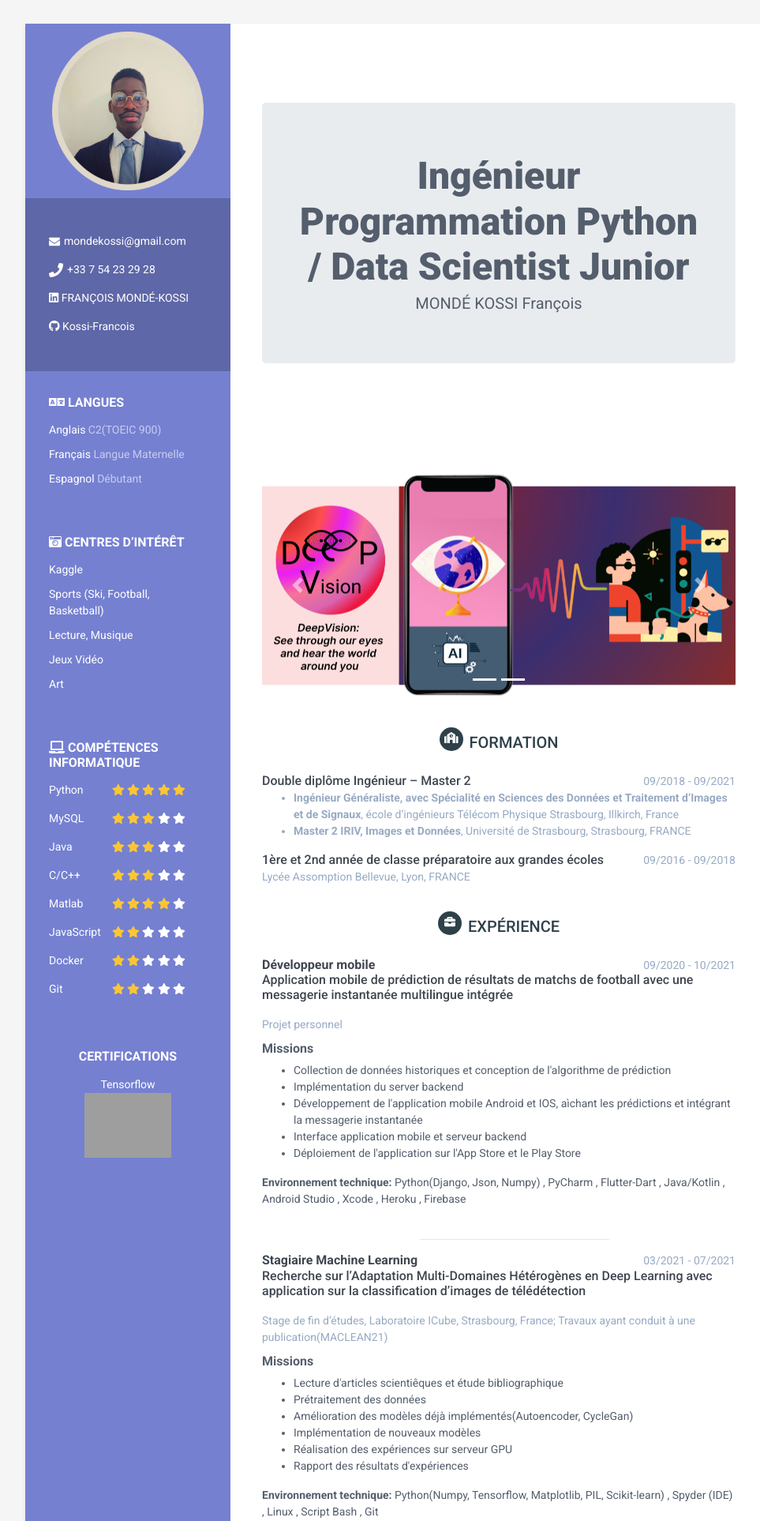
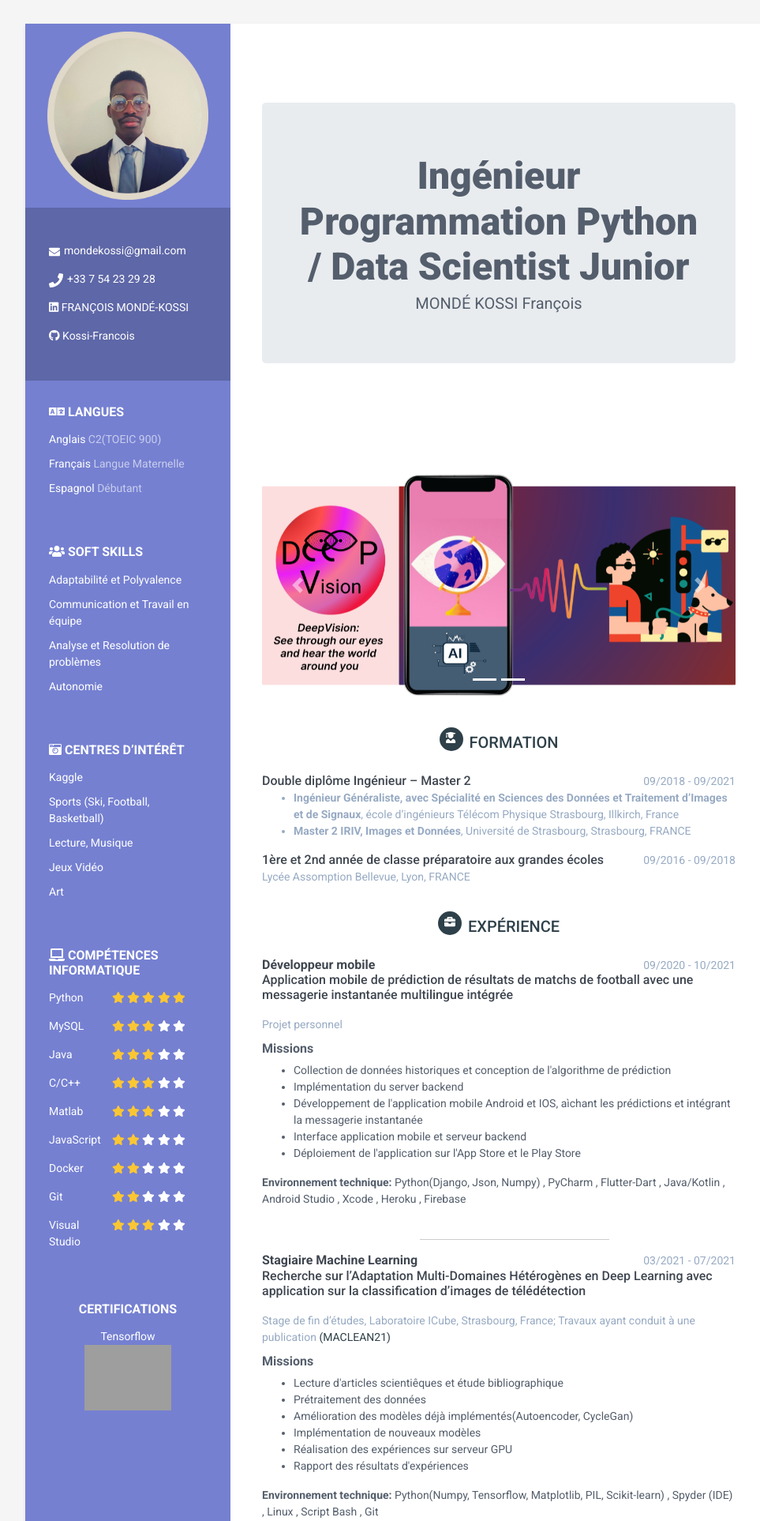
Before and after one commit to Kossi-Francois/alpheenProject, a Flask app: page /cv in a window 1280 px wide. Shown: the top 1926 px of the page at 79% size, without its empty margins (128-1091 px from the left). Run offline with Flask 2, Linux system fonts and the light colour scheme; some libraries are stand-ins or nearby versions; grey boxes are pictures that could not be loaded.

Commit message:
fix cv06

```diff
--- a/app.py
+++ b/app.py
@@ -86,3 +86,7 @@ if __name__ == '__main__':
 #                     </div><!--//meta-->
 #                 </div><!--//item-->
 #             </section><!--//education-container-->
+
+
+
+#<i class="fas fa-school">
--- a/static/styles/myCVStyle.css
+++ b/static/styles/myCVStyle.css
@@ -368,7 +368,7 @@ hr {
   margin-top: 1rem;
   margin-bottom: 1rem;
   border: 0;
-  border-top: 1px solid rgba(0, 0, 0, 0.1);
+  border-top: 1px solid rgba(0, 0, 0, 0.2);
 }
 
 
--- a/templates/myCV.html
+++ b/templates/myCV.html
@@ -38,7 +38,7 @@
 
             <div class="profilecontainer">
               <div class="img-profile-container">
-                <img src="/static/images/cv_profil_img.png" alt=""  width="80%">
+                <img src="/static/images/cv_profil_img.png" alt=""  width="85%">
               </div>
             </div><!--//profile-container-->
 
@@ -63,6 +63,16 @@
                     <li>Anglais <span class="lang-desc">C2(TOEIC 900)</span></li>
                     <li>Français <span class="lang-desc">Langue Maternelle</span></li>
                     <li>Espagnol <span class="lang-desc">Débutant</span></li>
+                </ul>
+            </div><!--//interests-->
+
+            <div class="softskills-container container-block">
+                <h2 class="container-block-title"><i class="fas fa-users"></i> Soft Skills</h2>
+                <ul class="list-unstyled interests-list">
+                    <li>Adaptabilité et Polyvalence</li>
+                    <li>Communication et Travail en équipe</li>
+                    <li>Analyse et Resolution de problèmes</li>
+                    <li>Autonomie</li>
                 </ul>
             </div><!--//interests-->
 
@@ -141,7 +151,7 @@
                           <i class="fa fa-star rating-color"></i>
                           <i class="fa fa-star rating-color"></i>
                           <i class="fa fa-star rating-color"></i>
-                          <i class="fa fa-star rating-color"></i>
+                          <i class="fa fa-star "></i>
                           <i class="fa fa-star"></i>
                        </div>
                   </div><!--//item-->
@@ -187,6 +197,18 @@
                   </div><!--//item-->
 
 
+                  <!--item-->
+                  <div class="item">
+                    <div class="level-title">Visual Studio</div>
+                        <div class="ratings">
+                          <i class="fa fa-star rating-color"></i>
+                          <i class="fa fa-star rating-color"></i>
+                          <i class="fa fa-star rating-color"></i>
+                          <i class="fa fa-star "></i>
+                          <i class="fa fa-star"></i>
+                       </div>
+                  </div><!--//item-->
+
                   <!--********skillset *********-->
 
               </div>
@@ -208,6 +230,8 @@
         </div><!--//sidebar-wrapper-->
 
         <div class="main-wrapper">
+
+
             <section class="section headline-section">
               <div class="jumbotron">
                     <div class="container">
@@ -278,7 +302,7 @@
 
 
             <section class="section education-container container-block">
-                <h2 align="center" class="section-title"><span class="icon-holder"><i class="fas fa-school"></i></span>Formation</h2>
+                <h2 align="center" class="section-title"><span class="icon-holder"> <i class="fas fa-user-graduate"></i> </span>Formation</h2>
                 <div class="item">
                     <div class="meta">
                         <div class="upper-row">
@@ -355,7 +379,7 @@
                             </h3>
                             <div class="time">03/2021 - 07/2021</div>
                         </div><!--//upper-row-->
-                        <div class="company">Stage de fin d’études, Laboratoire ICube, Strasbourg, France; Travaux ayant conduit à une publication(MACLEAN21)</div>
+                        <div class="company">Stage de fin d’études, Laboratoire ICube, Strasbourg, France; Travaux ayant conduit à une publication <a href = "https://hal.archives-ouvertes.fr/hal-03321675"> (MACLEAN21) </a> </div>
                     </div><!--//meta-->
                     <div class="details">
                         <h6>Missions</h6>
```
